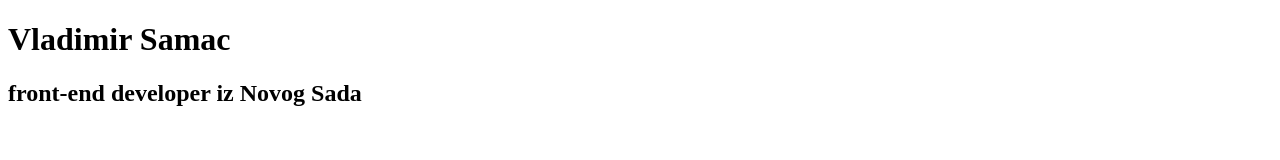
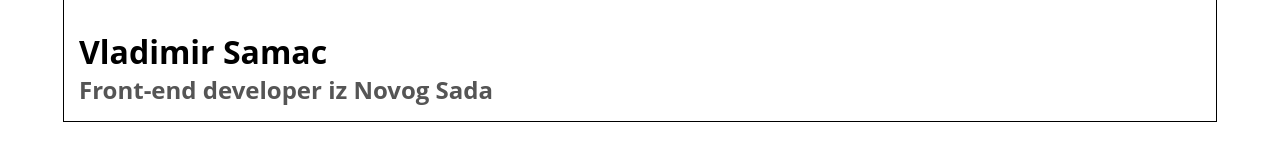
Before and after one commit to SamacV/git-vezba, a plain HTML site: page index.html in a window 1280 px wide. Drawn offline with Linux system fonts and the light colour scheme.

Commit message:
Uradjen header.

```diff
--- a/index.html
+++ b/index.html
@@ -1,14 +1,14 @@
 <!DOCTYPE html>
 <html>
 <head>
-	<title></title>
+	<title>Git vezba</title>
 	<meta charset="utf-8">
-
+	<link rel="stylesheet" type="text/css" href="css/gitstil.css">
 </head>
 <body>
 	<header>
 		<h1>Vladimir Samac</h1>
-		<h2>front-end developer iz Novog Sada</h2>
+		<h2>Front-end developer iz Novog Sada</h2>
 
 	</header>
 </body>
--- /dev/null
+++ b/scss/_mixins.scss
@@ -0,0 +1,26 @@
+@mixin main {
+	* {
+		margin: 0;
+		padding: 0;
+		font-family: $fontMain;
+
+		-webkit-box-sizing: border-box;
+	  	   -moz-box-sizing: border-box;
+	  			box-sizing: border-box;
+	}
+}
+
+@mixin headings {
+	h1 {
+		color: $txtMain;
+		font-weight: bold;
+		padding: 30px 15px 0px;
+
+	}
+
+	h2 {
+		color: $txtGrey;
+		padding: 0px 15px 15px;
+
+	}
+}
--- /dev/null
+++ b/scss/_vars.scss
@@ -0,0 +1,3 @@
+$fontMain: 'Open Sans', sans-serif;
+$txtMain: black;
+$txtGrey: #555;
--- /dev/null
+++ b/scss/gitstil.scss
@@ -0,0 +1,12 @@
+@import 'vars';
+@import 'mixins';
+
+
+body {
+	@include main;
+	@include headings;
+	width:90%;
+	margin: 0 auto;
+	border: 1px solid black;
+	border-top: none;
+}
```
Also changed, not shown: css/gitstil.css (added).
